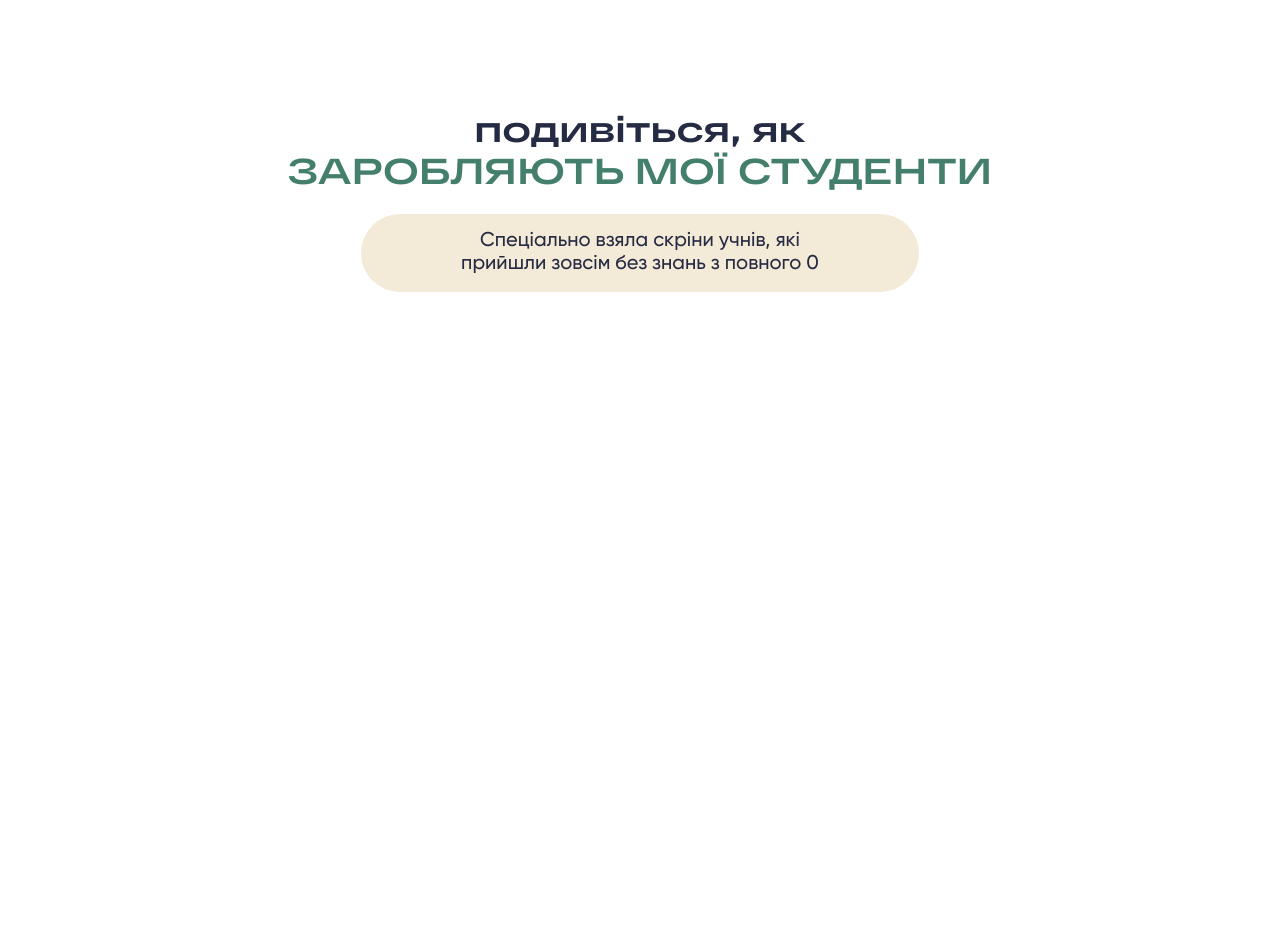
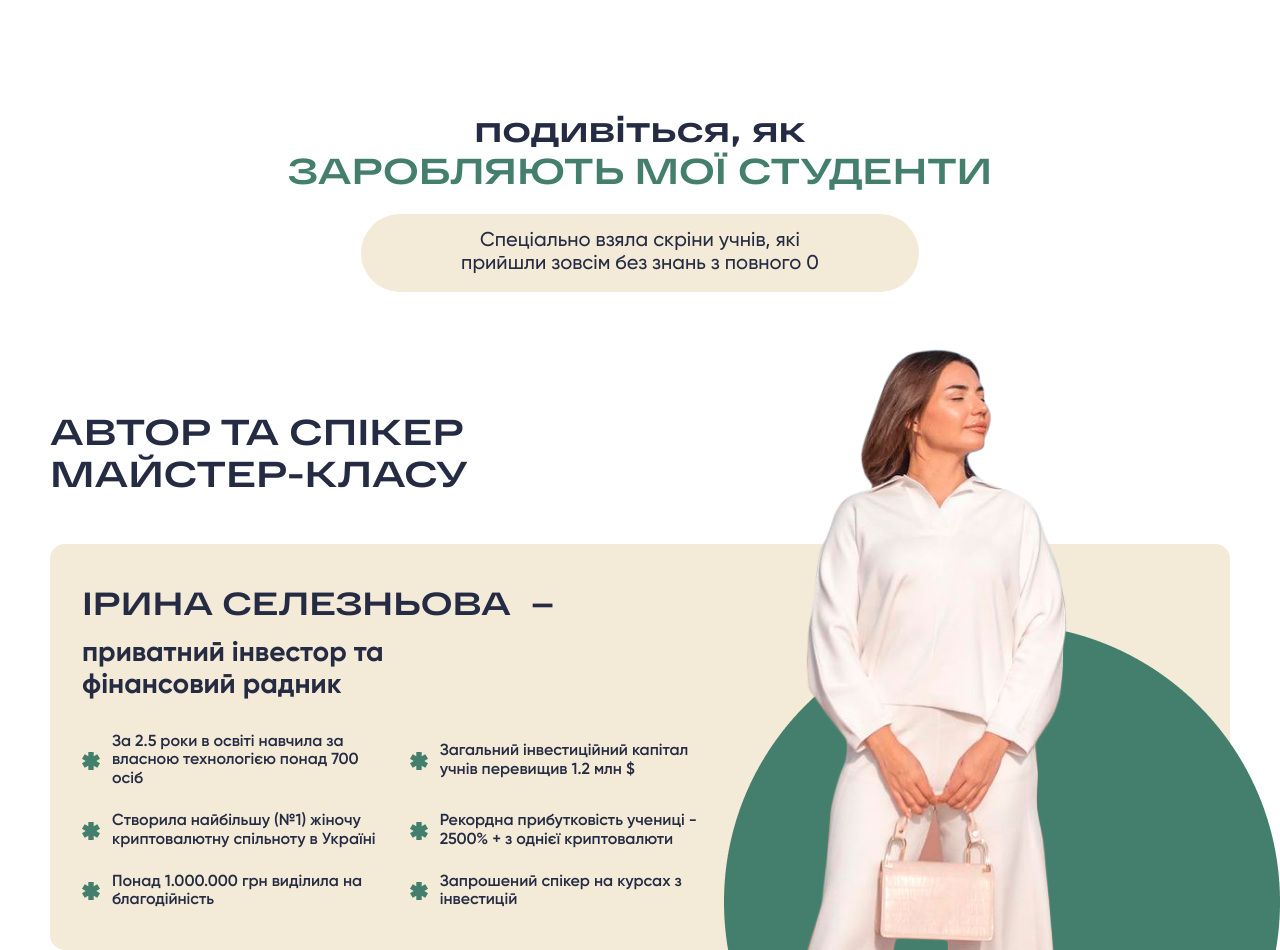
Before and after one commit to Xxandder/krypto-landing, a plain HTML site: page index.html in a window 1280 px wide. Shown: the part 2641-3591 px from the top of the page. Before the commit the page ends 2933 px from the top, so only its background shows below. Drawn offline with Linux system fonts and the light colour scheme; a web font is replaced by a local one.

Commit message:
+ about-me block

```diff
--- a/index.html
+++ b/index.html
@@ -11,6 +11,7 @@
     <link rel="stylesheet" href="styles/insights.css">
     <link rel="stylesheet" href="styles/advances.css">
     <link rel="stylesheet" href="styles/examples.css">
+    <link rel="stylesheet" href="styles/about-me.css">
     <title>Document</title>
 </head>
 <body>
@@ -318,6 +319,77 @@
 
             </div>
         </div>
+        <div class="about-me">
+            <div class="about-me__container _container">
+                <div class="about-me__header">
+                    Автор та спікер майстер-класу
+                </div>
+                <div class="about-me__main">
+                    <div class="about-me__name">
+                        Ірина Селезньова  –
+                    </div>
+                    <div class="about-me__profession">
+                        приватний інвестор та фінансовий радник
+                    </div>
+                    <div class="about-me__items">
+                        <div class="about-me__item">
+                            <div class="about-me__item-icon">
+                                <img src="/images/asterics-icon.svg" alt="">
+                            </div>
+                            <div class="about-me__item-text">
+                                За 2.5 роки в освіті навчила за власною технологією понад 700 осіб
+                            </div>
+                        </div>
+                        <div class="about-me__item">
+                            <div class="about-me__item-icon">
+                                <img src="/images/asterics-icon.svg" alt="">
+                            </div>
+                            <div class="about-me__item-text">
+                                Загальний інвестиційний капітал учнів перевищив 1.2 млн $
+                            </div>
+                        </div>
+                        <div class="about-me__item">
+                            <div class="about-me__item-icon">
+                                <img src="/images/asterics-icon.svg" alt="">
+                            </div>
+                            <div class="about-me__item-text">
+                                Створила найбільшу (№1) жіночу криптовалютну спільноту в Україні
+                            </div>
+                        </div>
+                        <div class="about-me__item">
+                            <div class="about-me__item-icon">
+                                <img src="/images/asterics-icon.svg" alt="">
+                            </div>
+                            <div class="about-me__item-text">
+                                Рекордна прибутковість учениці - 2500% + з однієї криптовалюти
+                            </div>
+                        </div>
+                        <div class="about-me__item">
+                            <div class="about-me__item-icon">
+                                <img src="/images/asterics-icon.svg" alt="">
+                            </div>
+                            <div class="about-me__item-text">
+                                Понад 1.000.000 грн виділила на благодійність
+                            </div>
+                        </div>
+                        <div class="about-me__item">
+                            <div class="about-me__item-icon">
+                                <img src="/images/asterics-icon.svg" alt="">
+                            </div>
+                            <div class="about-me__item-text">
+                                Запрошений спікер на курсах з інвестицій
+                            </div>
+                        </div>
+                    </div>
+
+
+                   <div class="about-me__image">
+                        <img src="/images/about-us-image-desctop.png" alt="">
+                   </div>
+
+                </div>
+            </div>
+        </div>
     </div>
 </body>
 </html>
--- /dev/null
+++ b/styles/about-me.css
@@ -0,0 +1,100 @@
+.about-me{
+    padding: 118px 0 0 0;
+}
+
+.about-me__container{
+
+}
+
+.about-me__header{
+    font-family: RFDewiExpanded-Bold;
+    font-size: 36px;
+    text-transform: uppercase;
+    width: 484px;
+}
+
+.about-me__main{
+    margin-top: 51px;
+    background-color: #F3EAD8;
+    padding: 40px 0 40px 32px;
+    border-radius: 15px;
+    position: relative;
+   overflow-y: visible;
+   overflow-x: visible;
+}
+
+.about-me__name{
+    font-family: RFDewiExpanded-Bold;
+    font-size: 32px;
+    text-transform: uppercase;
+}
+
+.about-me__profession{
+    margin-top: 16px;
+    font-family: Gilroy-Bold;
+    font-size: 28px;
+    max-width: 424px;
+}
+
+.about-me__items{
+    margin-top: 32px;
+    width: 55%;
+    display: grid;
+    grid-template-columns: repeat(2, 1fr);
+    gap: 24px;
+
+}
+
+.about-me__item{
+
+    display: flex;
+    align-items: center;
+    gap: 12px;
+}
+
+.about-me__item-icon{
+
+}
+
+.about-me__item-icon img{
+
+}
+
+.about-me__item-text{
+    font-family: Gilroy-Semibold;
+    font-size: 16px;
+}
+
+
+.about-me__image{
+    position: absolute;
+    top: -202px;
+    right: -50px;
+}
+
+@media (width < 1176px){
+    .about-me__items{
+
+        width: 60%;
+    }
+}
+
+@media (width < 1024px){
+    .about-me__items{
+        grid-template-columns: 1fr;
+    }
+    .about-me__items{
+        width: 50%;
+    }
+
+}
+
+@media (width < 768px){
+    .about-me__items{
+        grid-template-columns: 1fr;
+    }
+    .about-me__items{
+        width: 50%;
+    }
+
+}
```
Also changed, not shown: images/about-us-image-desctop.png (added), images/asterics-icon.svg (added).
